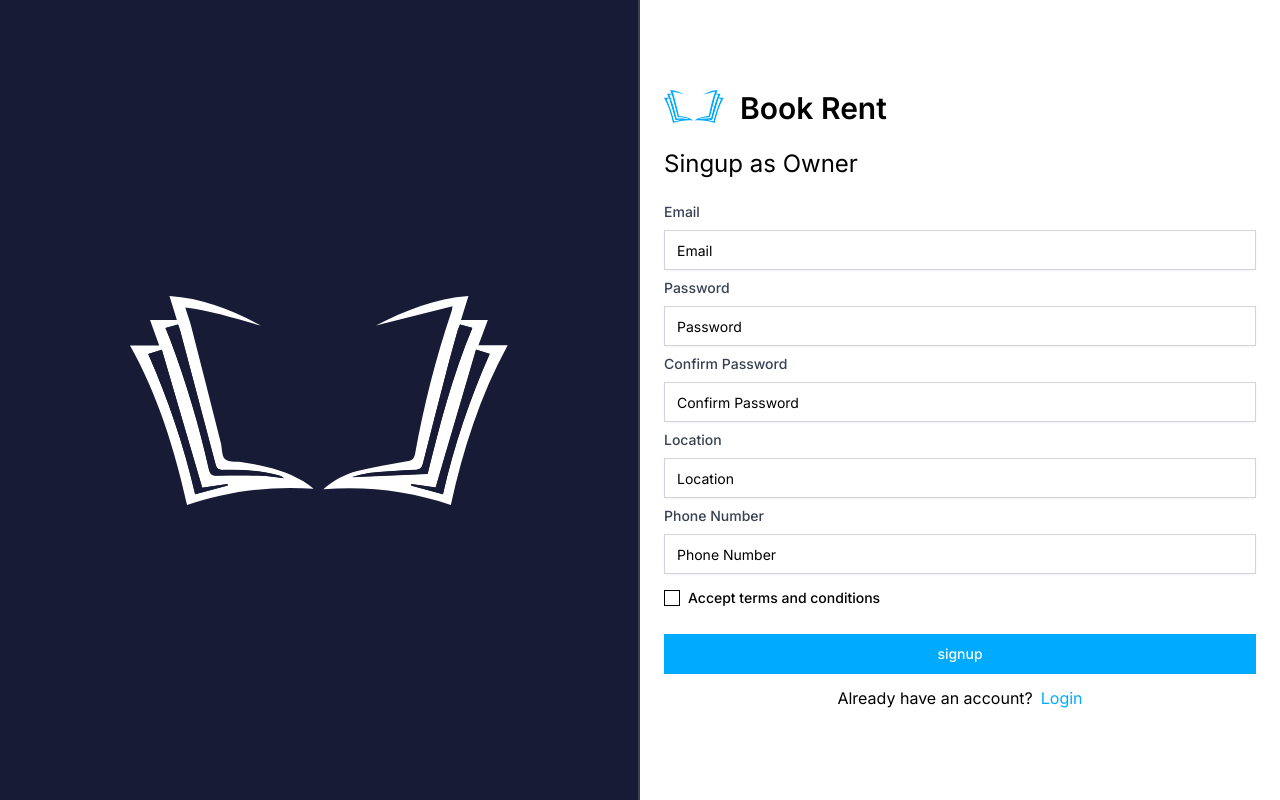
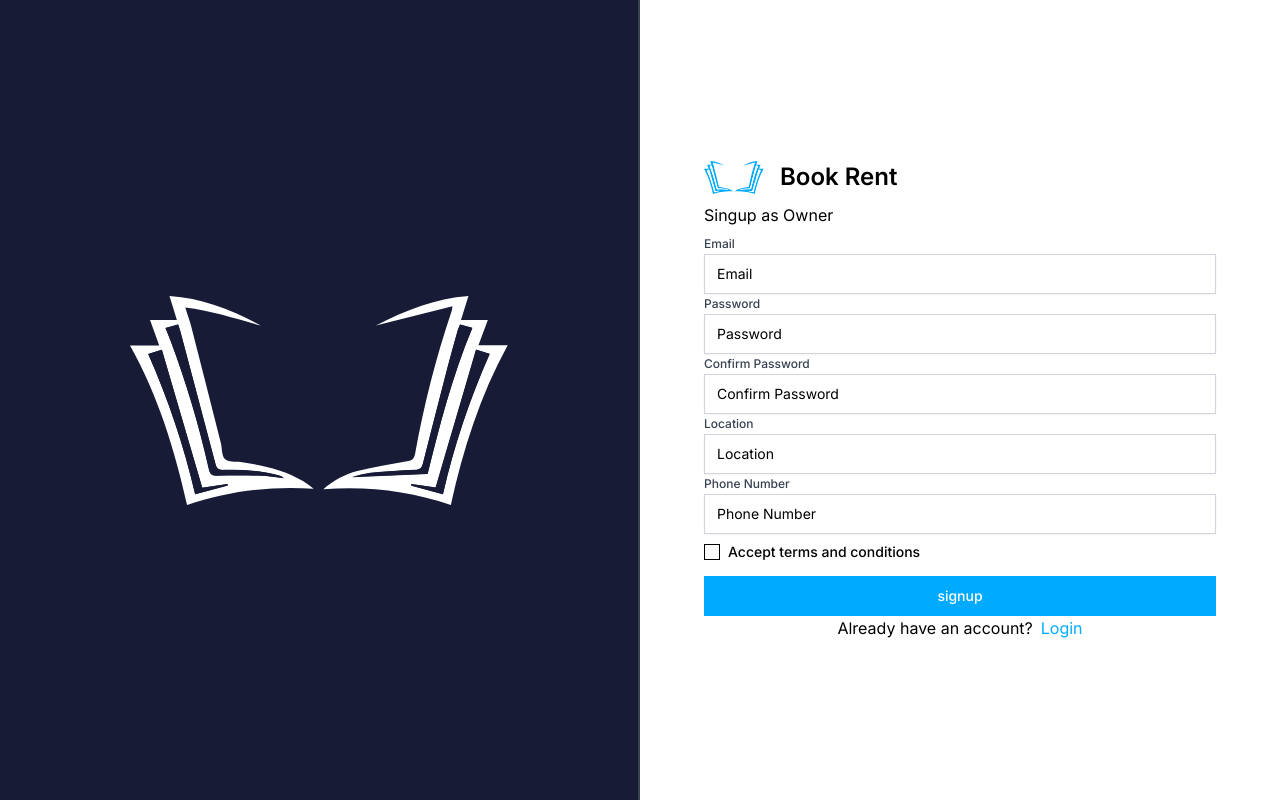
Before and after one commit to ms-phin/admindashboard, a Next.js app: page /sign-up in a window 1280 px wide. Built offline with nearby package versions, Linux system fonts and the light colour scheme.

Commit message:
fixing of layout

```diff
--- a/app/(auth)/sign-in/page.jsx
+++ b/app/(auth)/sign-in/page.jsx
@@ -11,21 +11,21 @@ export default function SignIn() {
     <main className="h-screen w-full">
       <div className="grid lg:grid-cols-4 h-full overflow-hidden">
         {/* Right Section */}
-        <div className="col-span-4 lg:col-span-2 overflow-y-auto bg-white">
+        <div className="col-span-4 lg:col-span-2 overflow-y-auto bg-white p-16">
           <div className="text-black h-full w-full flex items-center justify-center">
             <div className="my-4 w-full space-y-3 max-w-[730px] gap-5 mx-auto p-6">
               <div className="flex gap-4">
                 <LogoLoginIcon />
-                <h1 className="text-3xl font-semibold">Book Rent</h1>
+                <h1 className="text-2xl font-semibold ">Book Rent</h1>
               </div>
-              <h5 className="text-2xl font-normal leading-8 text-left py-2">
+              <h5 className="text-base font-normal leading-8 text-left py-2">
                 Login into Book Rent
               </h5>
 
               <form>
                 <Label
                   htmlFor="email"
-                  className="block text-sm font-medium text-gray-700"
+                  className="block text-xs font-medium text-gray-700"
                 >
                   Email
                 </Label>
@@ -37,7 +37,7 @@ export default function SignIn() {
                 />
                 <Label
                   htmlFor="password"
-                  className="block text-sm font-medium text-gray-700"
+                  className="block text-xs font-medium text-gray-700"
                 >
                   Password
                 </Label>
--- a/app/(auth)/sign-up/page.jsx
+++ b/app/(auth)/sign-up/page.jsx
@@ -12,74 +12,74 @@ export default function SignUp() {
       <div className="grid lg:grid-cols-4 h-full overflow-hidden">
         {/* {Right} */}
 
-        <div className="col-span-4 lg:col-span-2 overflow-y-auto bg-white">
+        <div className="col-span-4 lg:col-span-2 overflow-y-auto bg-white p-16 scroll-m-0">
           <div className="text-[#000000] h-full w-full flex items-center justify-center">
-            <div className="my-4 w-full space-y-3 max-w-[730px] gap-[20px] mx-auto p-6">
+            <div className=" w-full  max-w-[730px] gap-[20px] mx-auto ">
               <div className="flex gap-4">
                 <LogoLoginIcon />
-                <h1 className="text-3xl font-semibold">Book Rent</h1>
+                <h1 className="text-2xl font-semibold">Book Rent</h1>
               </div>
-              <h5 className="text-2xl font-normal leading-8 text-left pt-[10px] pb-[10px]">
+              <h5 className="text-base font-normal leading-8 text-left pt-[5px] pb-[5px]">
                 Singup as Owner
               </h5>
 
               <form>
                 <Label
                   htmlFor="email"
-                  className="block text-sm font-medium text-gray-700"
+                  className="block text-xs font-medium text-gray-700"
                 >
                   Email
                 </Label>
                 <Input
-                  className="mt-2 mb-2 bg-transparent block w-full border-gray-300 rounded-md shadow-sm focus:ring-blue-500 focus:border-blue-500 sm:text-sm"
+                  className="mt-[2px] mb-[2px] bg-transparent block w-full border-gray-300 rounded-md shadow-sm focus:ring-blue-500 focus:border-blue-500 sm:text-sm"
                   type="email"
                   id="email"
                   placeholder="Email"
                 />
                 <Label
                   htmlFor="password"
-                  className="block text-sm font-medium text-gray-700"
+                  className="block text-xs font-medium text-gray-700"
                 >
                   Password
                 </Label>
                 <Input
-                  className="mt-2 mb-2 bg-transparent block w-full border-gray-300 rounded-md shadow-sm focus:ring-blue-500 focus:border-blue-500 sm:text-sm"
+                  className="mt-[2px] mb-[2px] bg-transparent block w-full border-gray-300 rounded-md shadow-sm focus:ring-blue-500 focus:border-blue-500 sm:text-sm"
                   type="password"
                   id="password"
                   placeholder="Password"
                 />
                 <Label
                   htmlFor="confirm_password"
-                  className="block text-sm font-medium text-gray-700"
+                  className="block text-xs font-medium text-gray-700"
                 >
                   Confirm Password
                 </Label>
                 <Input
-                  className="mt-2 mb-2 bg-transparent block w-full border-gray-300 rounded-md shadow-sm focus:ring-blue-500 focus:border-blue-500 sm:text-sm"
+                  className="mt-[2px] mb-[2px] bg-transparent block w-full border-gray-300 rounded-md shadow-sm focus:ring-blue-500 focus:border-blue-500 sm:text-sm"
                   type="password"
                   id="confirm_password"
                   placeholder="Confirm Password"
                 />
                 <Label
                   htmlFor="location"
-                  className="block text-sm font-medium text-gray-700"
+                  className="block text-xs font-medium text-gray-700"
                 >
                   Location
                 </Label>
                 <Input
-                  className="mt-2 mb-2 bg-transparent block w-full border-gray-300 rounded-md shadow-sm focus:ring-blue-500 focus:border-blue-500 sm:text-sm"
+                  className="mt-[2px] mb-[2px] bg-transparent block w-full border-gray-300 rounded-md shadow-sm focus:ring-blue-500 focus:border-blue-500 sm:text-sm"
                   type="text"
                   id="location"
                   placeholder="Location"
                 />
                 <Label
                   htmlFor="phone_number"
-                  className="block text-sm font-medium text-gray-700"
+                  className="block text-xs font-medium text-gray-700"
                 >
                   Phone Number
                 </Label>
                 <Input
-                  className="mt-2 mb-2 bg-transparent block w-full border-gray-300 rounded-md shadow-sm focus:ring-blue-500 focus:border-blue-500 sm:text-sm"
+                  className="mt-[2px] mb-[2px] bg-transparent block w-full border-gray-300 rounded-md shadow-sm focus:ring-blue-500 focus:border-blue-500 sm:text-sm"
                   type="tel"
                   id="phone_number"
                   placeholder="Phone Number"
@@ -95,7 +95,7 @@ export default function SignUp() {
                 </div>
                 <Button
                   type="submit"
-                  className="w-full mt-5 bg-[#00ABFF] text-white py-2 px-4 rounded-md hover:bg-blue-700"
+                  className="w-full mt-2 bg-[#00ABFF] text-white py-2 px-4 rounded-md hover:bg-blue-700"
                 >
                   signup
                 </Button>
--- a/app/globals.css
+++ b/app/globals.css
@@ -5,7 +5,5 @@
 *,
 *::before,
 *::after {
-  margin: 0;
-  padding: 0;
   box-sizing: border-box;
 }
--- a/tailwind.config.js
+++ b/tailwind.config.js
@@ -1,6 +1,6 @@
 /** @type {import('tailwindcss').Config} */
 module.exports = {
-  purge: ["./pages/**/*.js", "./components/**/*.js"],
+  // purge: ["./pages/**/*.js", "./components/**/*.js"],
   darkMode: ["class"],
   content: [
     "./pages/**/*.{js,jsx}",
```
